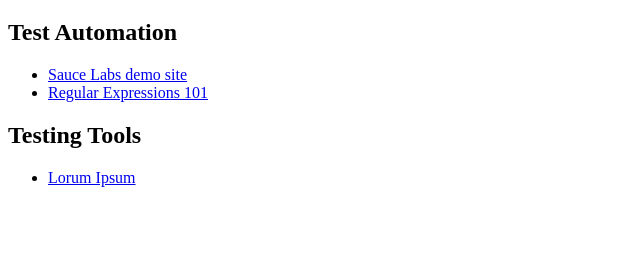
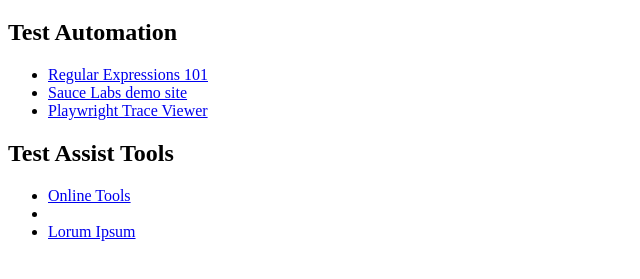
Before and after one commit to mytzenka/mikaworks, a plain HTML site: page index.html in a window 1280 px wide. Shown: the part 61-340 px from the top of the page, without its empty margins (0-640 px from the left). Drawn offline with Linux system fonts and the light colour scheme.

Commit message:
Update index.html

```diff
--- a/index.html
+++ b/index.html
@@ -12,14 +12,16 @@
         <div>
             <h2>Test Automation</h2>
             <ul>
+                <li><a href="https://regex101.com/" class="href">Regular Expressions 101</a></li>
                 <li><a href="https://www.saucedemo.com/" class="href">Sauce Labs demo site</a></li>
-                <li><a href="https://regex101.com/" class="href">Regular Expressions 101</a></li>
+                <li><a href="https://trace.playwright.dev/" class="href">Playwright Trace Viewer</a></li>
             </ul>
         </div>
 
         <div>
-            <h2>Testing Tools</h2>
+            <h2>Test Assist Tools</h2>
             <ul>
+                <li><a href="https://emn178.github.io/online-tools/">Online Tools</a><li>
                 <li><a href="https://www.lipsum.com/" class="href">Lorum Ipsum</a></li>
             </ul>
         </div>
```
